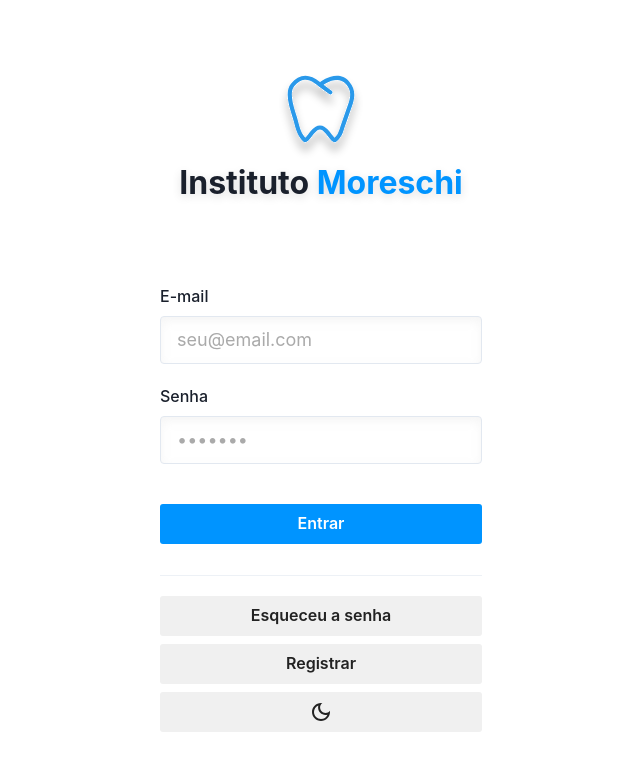
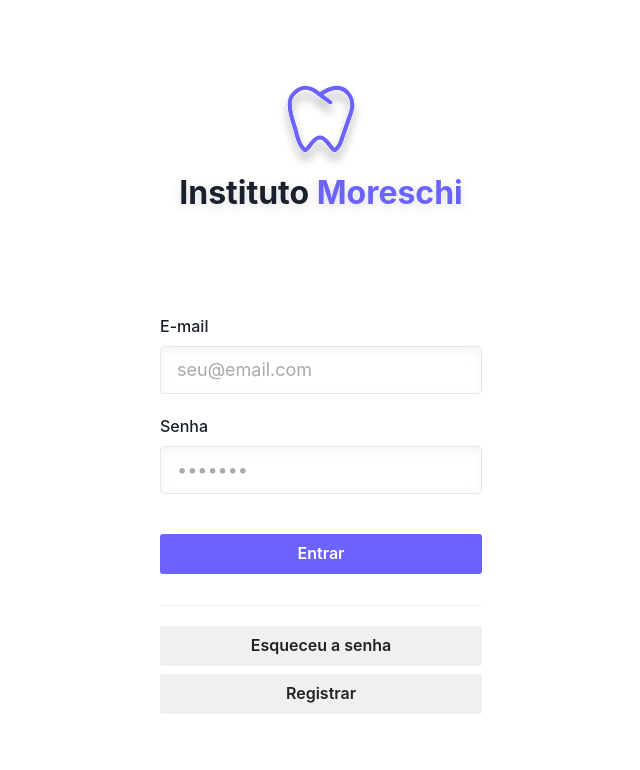
Before and after one commit to codethebasics/institutomoreschi, a Next.js app: page / in a window 1280 px wide. Shown: the top 770 px of the page, without its empty margins (319-959 px from the left). Built offline with nearby package versions, Linux system fonts and the light colour scheme.

Commit message:
change color

```diff
--- a/components/forms/authentication/SignInForm.js
+++ b/components/forms/authentication/SignInForm.js
@@ -52,7 +52,7 @@ export default function SignInForm() {
             <Text
               fontWeight={'bold'}
               fontSize={'2rem'}
-              color={'#0094FF'}
+              color={'primary'}
               textShadow={'0 3px 10px #ddd'}
             >
               Moreschi
@@ -92,14 +92,6 @@ export default function SignInForm() {
               <Button mb={2} variant={'light'}>
                 Registrar
               </Button>
-              <IconButton
-                icon={<DarkModeOutlinedIcon />}
-                variant="light"
-                colorScheme="white"
-                aria-label="alterar tema"
-              >
-                Alterar tema
-              </IconButton>
             </Flex>
           </FormControl>
         </Flex>
--- a/styles/components/inputStyles.js
+++ b/styles/components/inputStyles.js
@@ -1,7 +1,8 @@
 import { inputAnatomy } from '@chakra-ui/anatomy'
-import { createMultiStyleConfigHelpers } from "@chakra-ui/react"
+import { createMultiStyleConfigHelpers } from '@chakra-ui/react'
 
-const { definePartsStyle, defineMultiStyleConfig } = createMultiStyleConfigHelpers(inputAnatomy);
+const { definePartsStyle, defineMultiStyleConfig } =
+  createMultiStyleConfigHelpers(inputAnatomy)
 
 const baseStyle = definePartsStyle({
   field: {
@@ -12,6 +13,7 @@ const baseStyle = definePartsStyle({
     outline: 'none !important',
     transition: 'all 0.2s',
     _focus: {
+      borderColor: 'primary !important',
       boxShadow: 'none !important'
     },
     _placeholder: {
@@ -38,4 +40,4 @@ const sizes = definePartsStyle({
   }
 })
 
-export const InputStyles = defineMultiStyleConfig({ baseStyle, sizes });
+export const InputStyles = defineMultiStyleConfig({ baseStyle, sizes })
--- a/styles/theme.js
+++ b/styles/theme.js
@@ -1,10 +1,10 @@
-import { extendTheme } from "@chakra-ui/react";
-import { ButtonStyles as Button } from "./components/buttonStyles";
-import { InputStyles as Input } from "./components/inputStyles";
+import { extendTheme } from '@chakra-ui/react'
+import { ButtonStyles as Button } from './components/buttonStyles'
+import { InputStyles as Input } from './components/inputStyles'
 
 export const myNewTheme = extendTheme({
   colors: {
-        primary: '#0094FF',
+    primary: '#6C63FF',
     secondary: '#222222',
     success: '#0ACE49',
     warning: '#EDD623',
```
Also changed, not shown: public/img/tooth-logo.svg. Lines whose indentation alone changed are shown as unchanged.
